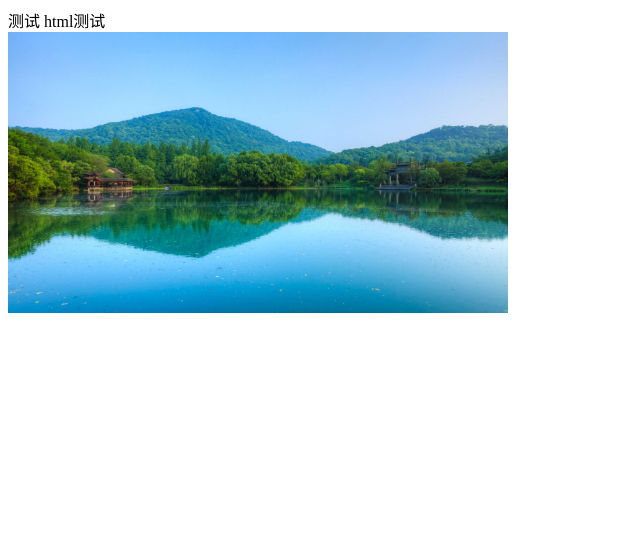
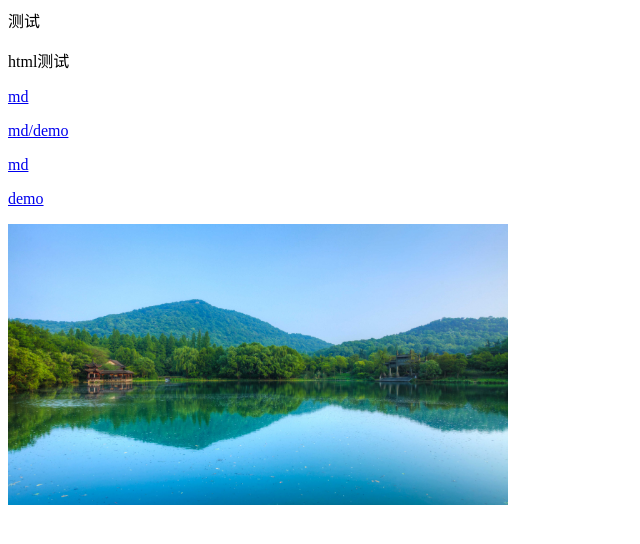
Before and after one commit to rqspace/rqspace.github.io, a plain HTML site: page index.html in a window 1280 px wide. Shown: the whole page, without its empty margins (0-640 px from the left). Drawn offline with Linux system fonts and the light colour scheme.

Commit message:
Update index.html

```diff
--- a/index.html
+++ b/index.html
@@ -8,7 +8,11 @@
     </style>
   </head>
   <body>
-    html测试
+    <p>html测试</p>
+    <p><a href="/md">md</a></p>
+    <p><a href="/md/demo">md/demo</a></p>
+    <p><a href="https://rqspace.github.io/md">md</a></p>
+    <p><a href="https://rqspace.github.io/md/demo">demo</a></p>
     <div>
       <img src="https://rqspace.github.io/1.jpg">
     </div>
```
